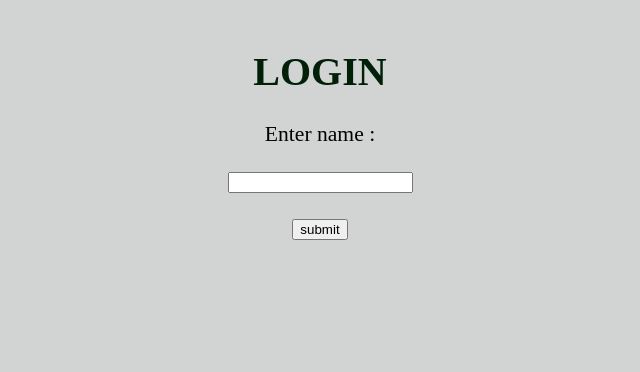
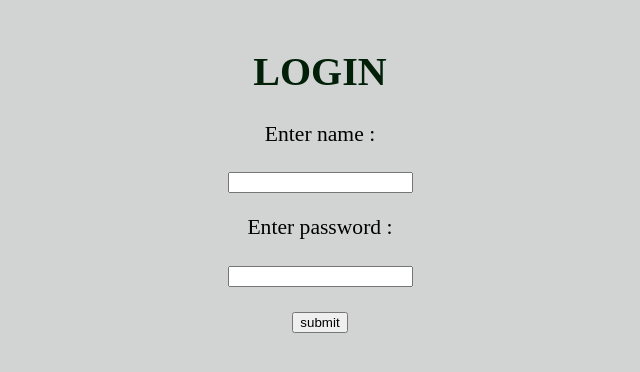
Before and after one commit to Napatsawan9806/flask_website, a Flask app: page /login in a window 1280 px wide. Shown: the top 372 px of the page, without its empty margins (320-960 px from the left). Run offline with Flask 3, Linux system fonts and the light colour scheme.

Commit message:
add password box

```diff
--- a/project/templates/login.html
+++ b/project/templates/login.html
@@ -12,6 +12,8 @@
         <h1> LOGIN </h1>
         <p>Enter name :</p>
         <p><input type="text" name="name" /></p>
+        <p>Enter password :</p>
+        <p><input type="text" password="password" /></p>
         <p><input type="submit" value="submit" /></p>
     </form>
 
```
